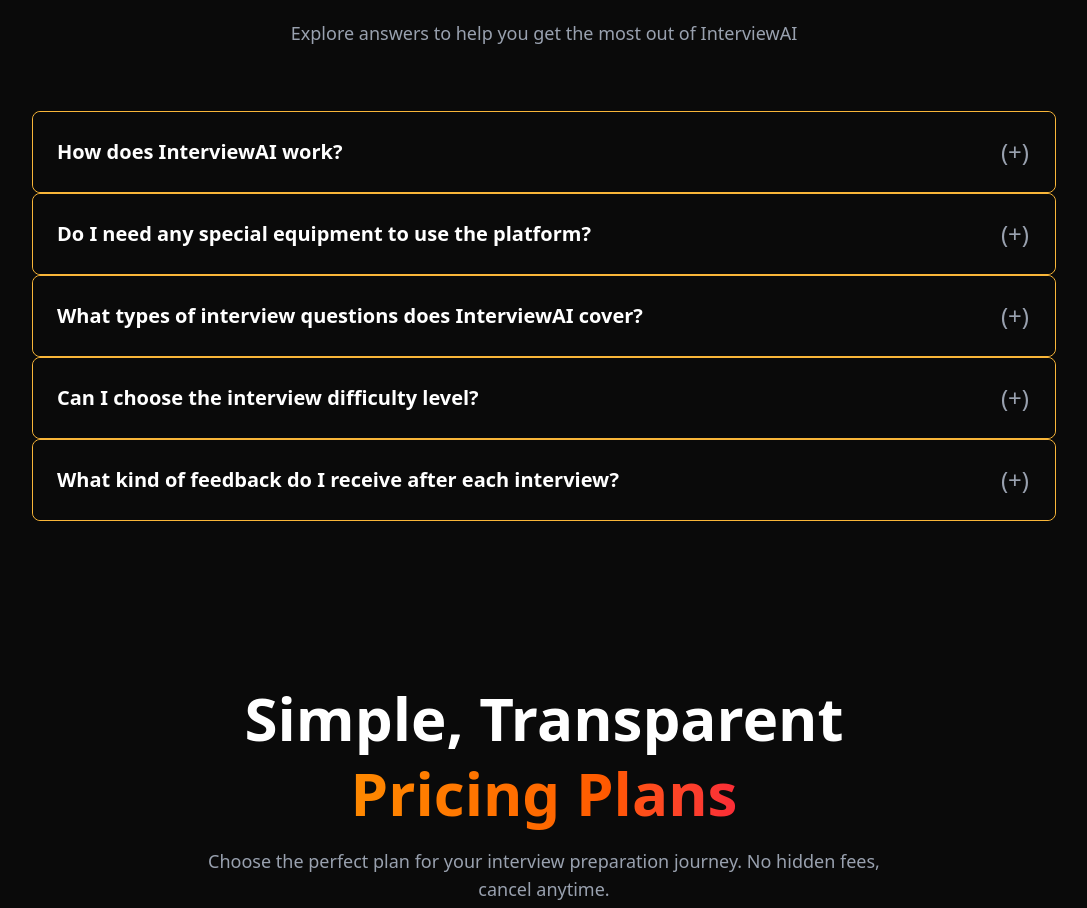
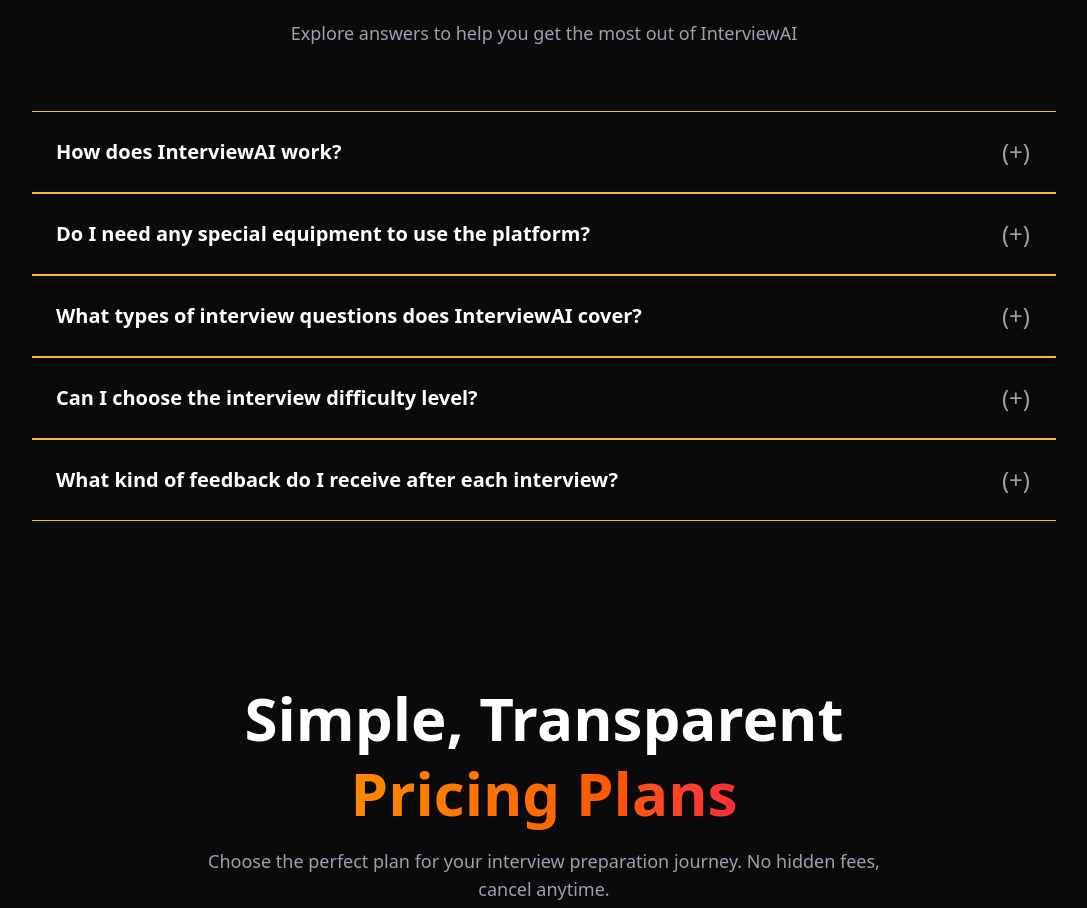
Before and after one commit to MannanJaffery/AI-Powered-Interview-Taking-Platform, a Next.js app in the folder interviewplatform/: page / in a window 1280 px wide. Shown: the part 4387-5295 px from the top of the page, without its empty margins (96-1183 px from the left). Built offline with nearby package versions, Linux system fonts and the light colour scheme.

Commit message:
FAQ border update

```diff
--- a/interviewplatform/app/components/landing/faq.tsx
+++ b/interviewplatform/app/components/landing/faq.tsx
@@ -101,7 +101,7 @@
 
         .faq-card {
           position: relative;
-          border-radius: 0.5rem;
+          border-radius: 0;
           transition: all 0.3s cubic-bezier(0.77, 0, 0.175, 1);
         }
 
--- a/interviewplatform/app/globals.css
+++ b/interviewplatform/app/globals.css
@@ -202,8 +202,11 @@
 /* Glow Border Class */
 .glow-border {
   position: relative;
-  border-radius: 0.5rem;
-  border: 1px solid;
+  border-radius: 0;
+  border-top: 1px solid;
+  border-bottom: 1px solid;
+  border-left: none;
+  border-right: none;
   border-color: hsl(var(--spot-hsl), calc(var(--spot-alpha) * 100%));
   transition: border-color 0.1s ease-out;
   background-clip: padding-box;
@@ -213,15 +216,15 @@
   content: '';
   position: absolute;
   top: -2px;
-  left: -2px;
-  right: -2px;
+  left: 0;
+  right: 0;
   bottom: -2px;
   background: radial-gradient(
     circle at calc(var(--mx) * 1px) calc(var(--my) * 1px),
     hsl(var(--spot-hsl), var(--spot-alpha)),
     transparent var(--spot-fade)
   );
-  border-radius: 0.5rem;
+  border-radius: 0;
   pointer-events: none;
   z-index: -1;
 }
@@ -231,5 +234,5 @@
   position: relative;
   z-index: 1;
   background: #0a0a0a;
-  border-radius: 0.5rem;
+  border-radius: 0;
 }
```
